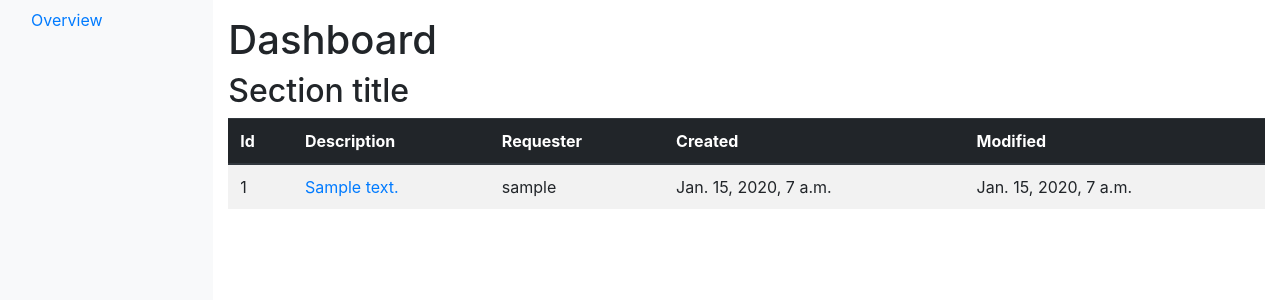
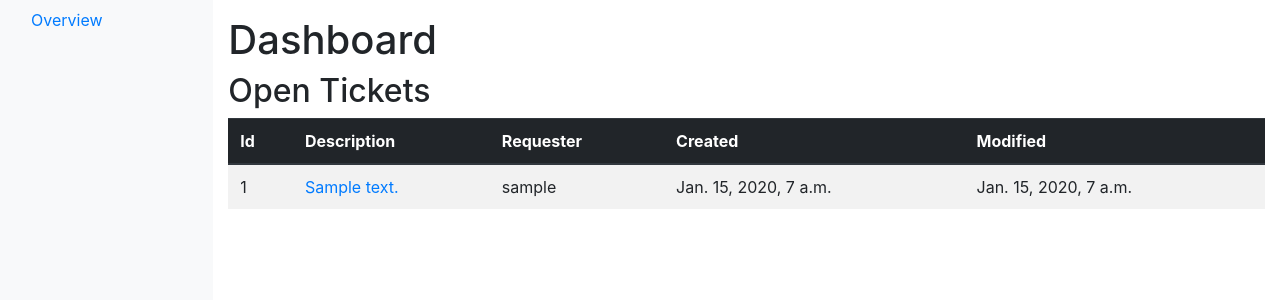
Before and after one commit to RonaldTheodoro/tcc-simple-ticket, a Django app: template templates/core/index.html in a window 1280 px wide. Shown: the part 56-356 px from the top of the page. Run offline with Django 3.2, Linux system fonts and the light colour scheme; the template is opened without the code that fills it: values that come from a table or form of the project are taken from there, others are empty; tables that the repository leaves empty hold one stand-in row (values such as "Sample post"); parts of the project's set-up code (start-up, migrations or seed data) failed here and were passed over; some libraries are stand-ins or nearby versions.

Commit message:
add title

```diff
--- a/templates/core/main.html
+++ b/templates/core/main.html
@@ -2,7 +2,8 @@
 <section class="row text-center placeholders">
 
 </section>
-<h2>Section title</h2>
+
+<h2>Open Tickets</h2>
 <div class="table-responsive">
     <table class="table able-sm table-striped">
         <thead class="thead-dark">
```
